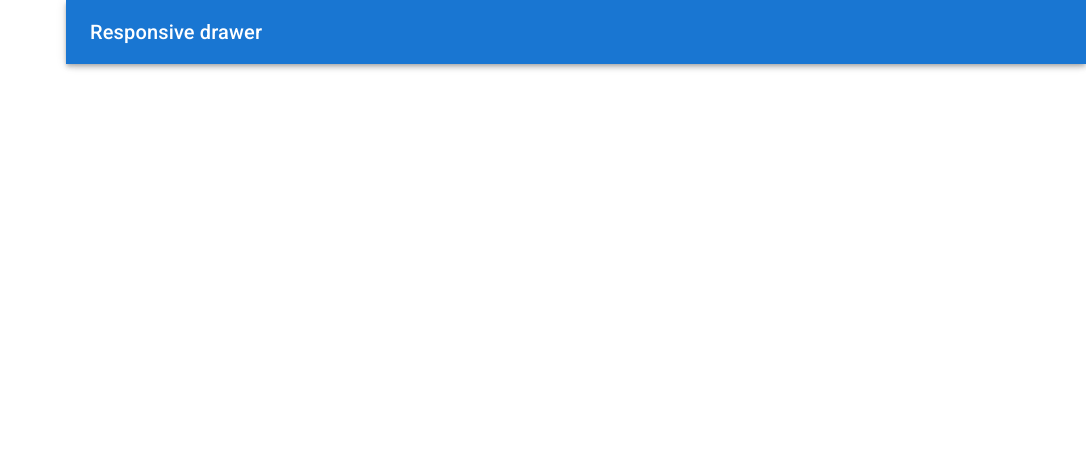
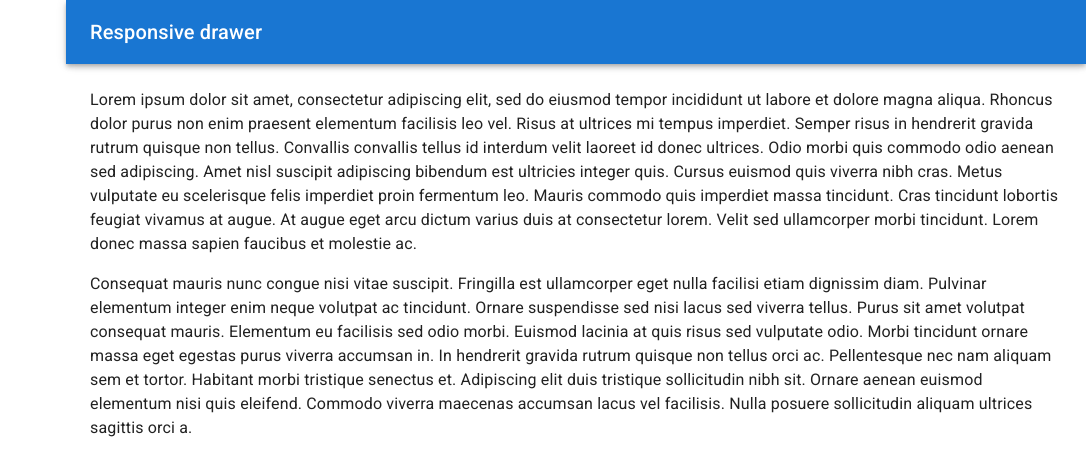
Before and after one commit to morozig/molitvoslov, a Next.js app: page / in a window 1280 px wide. Shown: the top 476 px of the page, without its empty margins (194-1280 px from the left). Built offline with nearby package versions, Linux system fonts and the light colour scheme.

Commit message:
added main

```diff
--- a/src/app.tsx
+++ b/src/app.tsx
@@ -37,7 +37,9 @@ const App: React.FC = () => {
   const isSmallScreen = useIsSmallScreen();
 
   return (
-    <Box>
+    <Box
+      sx={{ display: 'flex' }}
+    >
       <AppBar
         position='fixed'
         sx={{
@@ -60,6 +62,14 @@ const App: React.FC = () => {
           </Typography>
         </Toolbar>
       </AppBar>
+      <Box
+        component={'nav'}
+        sx={{
+          width: { sm: drawerWidth },
+          flexShrink: { sm: 0 }
+        }}
+        aria-label='contents'
+      >
 
         {isSmallScreen ?
           <Drawer
@@ -96,6 +106,44 @@ const App: React.FC = () => {
           </Drawer>
         }
       </Box>
+      <Box
+        component='main'
+        sx={{
+          flexGrow: 1,
+          p: 3,
+          width: { sm: `calc(100% - ${drawerWidth}px)` },
+        }}
+      >
+        <Toolbar />
+        <Typography paragraph>
+          Lorem ipsum dolor sit amet, consectetur adipiscing elit, sed do eiusmod
+          tempor incididunt ut labore et dolore magna aliqua. Rhoncus dolor purus non
+          enim praesent elementum facilisis leo vel. Risus at ultrices mi tempus
+          imperdiet. Semper risus in hendrerit gravida rutrum quisque non tellus.
+          Convallis convallis tellus id interdum velit laoreet id donec ultrices.
+          Odio morbi quis commodo odio aenean sed adipiscing. Amet nisl suscipit
+          adipiscing bibendum est ultricies integer quis. Cursus euismod quis viverra
+          nibh cras. Metus vulputate eu scelerisque felis imperdiet proin fermentum
+          leo. Mauris commodo quis imperdiet massa tincidunt. Cras tincidunt lobortis
+          feugiat vivamus at augue. At augue eget arcu dictum varius duis at
+          consectetur lorem. Velit sed ullamcorper morbi tincidunt. Lorem donec massa
+          sapien faucibus et molestie ac.
+        </Typography>
+        <Typography paragraph>
+          Consequat mauris nunc congue nisi vitae suscipit. Fringilla est ullamcorper
+          eget nulla facilisi etiam dignissim diam. Pulvinar elementum integer enim
+          neque volutpat ac tincidunt. Ornare suspendisse sed nisi lacus sed viverra
+          tellus. Purus sit amet volutpat consequat mauris. Elementum eu facilisis
+          sed odio morbi. Euismod lacinia at quis risus sed vulputate odio. Morbi
+          tincidunt ornare massa eget egestas purus viverra accumsan in. In hendrerit
+          gravida rutrum quisque non tellus orci ac. Pellentesque nec nam aliquam sem
+          et tortor. Habitant morbi tristique senectus et. Adipiscing elit duis
+          tristique sollicitudin nibh sit. Ornare aenean euismod elementum nisi quis
+          eleifend. Commodo viverra maecenas accumsan lacus vel facilisis. Nulla
+          posuere sollicitudin aliquam ultrices sagittis orci a.
+        </Typography>
+      </Box>
+    </Box>
   );
 };
 
```
Lines whose indentation alone changed are shown as unchanged.
